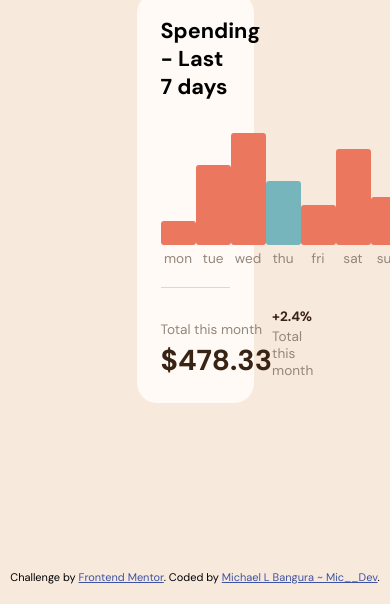
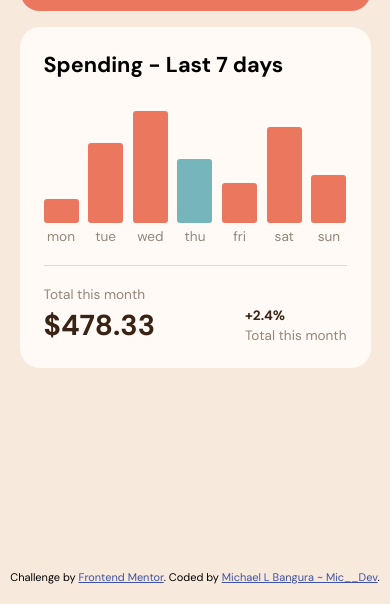
Before and after one commit to micdev123/expenses-chart-component, a plain HTML site: page index.html in a window 390 px wide. Shown: the part 274-878 px from the top of the page. Drawn offline with Linux system fonts and the light colour scheme.

Commit message:
third-commit

```diff
--- a/src/styles.css
+++ b/src/styles.css
@@ -219,3 +219,11 @@ body {
 .left-side p, .right-side p:first-child {
     margin-bottom: 3px;
 }
+
+
+/* Mobile Devices :: Media Queries */
+@media screen and (min-width : 320px) and (max-width : 480px) {
+    .expenses-chart-component {
+        width: 90%;
+    }
+}
```
Also changed, not shown: 1 other file.
